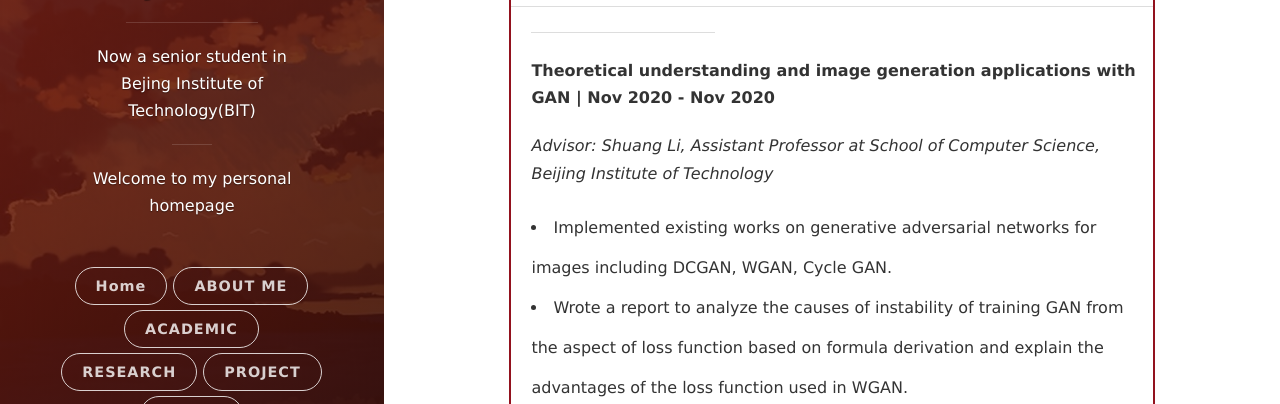
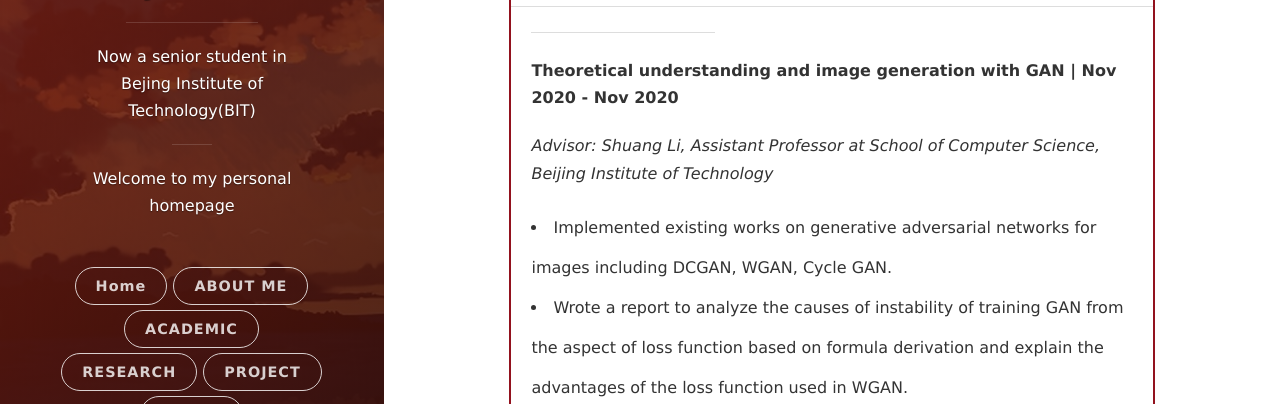
Before and after one commit to yinkejia/yinkejia.github.io, a Jekyll site: the page built from _posts/2021-08-18-RESEARCH-EXPERIENCE.markdown, in a window 1280 px wide and 900 px high, scrolled down 1840 px, cut to the strip 262-666 px from the top of the window. Built offline with Jekyll 4.4.1, drawn with Linux system fonts in a browser that asks for light colours; nearby versions of some CDN libraries.

Commit message:
Update 2021-08-18-RESEARCH-EXPERIENCE.markdown

```diff
--- a/_posts/2021-08-18-RESEARCH-EXPERIENCE.markdown
+++ b/_posts/2021-08-18-RESEARCH-EXPERIENCE.markdown
@@ -57,7 +57,7 @@ date: 2021-08-18 15:32:24.000000000 +09:00
     <td width="100%" align="left">
        <HR>
       <font size="3">
-      <p><strong>Theoretical understanding and image generation applications with GAN | Nov 2020 - Nov 2020</strong></p>
+      <p><strong>Theoretical understanding and image generation with GAN | Nov 2020 - Nov 2020</strong></p>
       <p><em>Advisor: Shuang Li, Assistant Professor at School of Computer Science, Beijing Institute of Technology</em></p>
       <ui>
         <li>Implemented existing works on generative adversarial networks for images including DCGAN, WGAN, Cycle GAN.</li>
```
